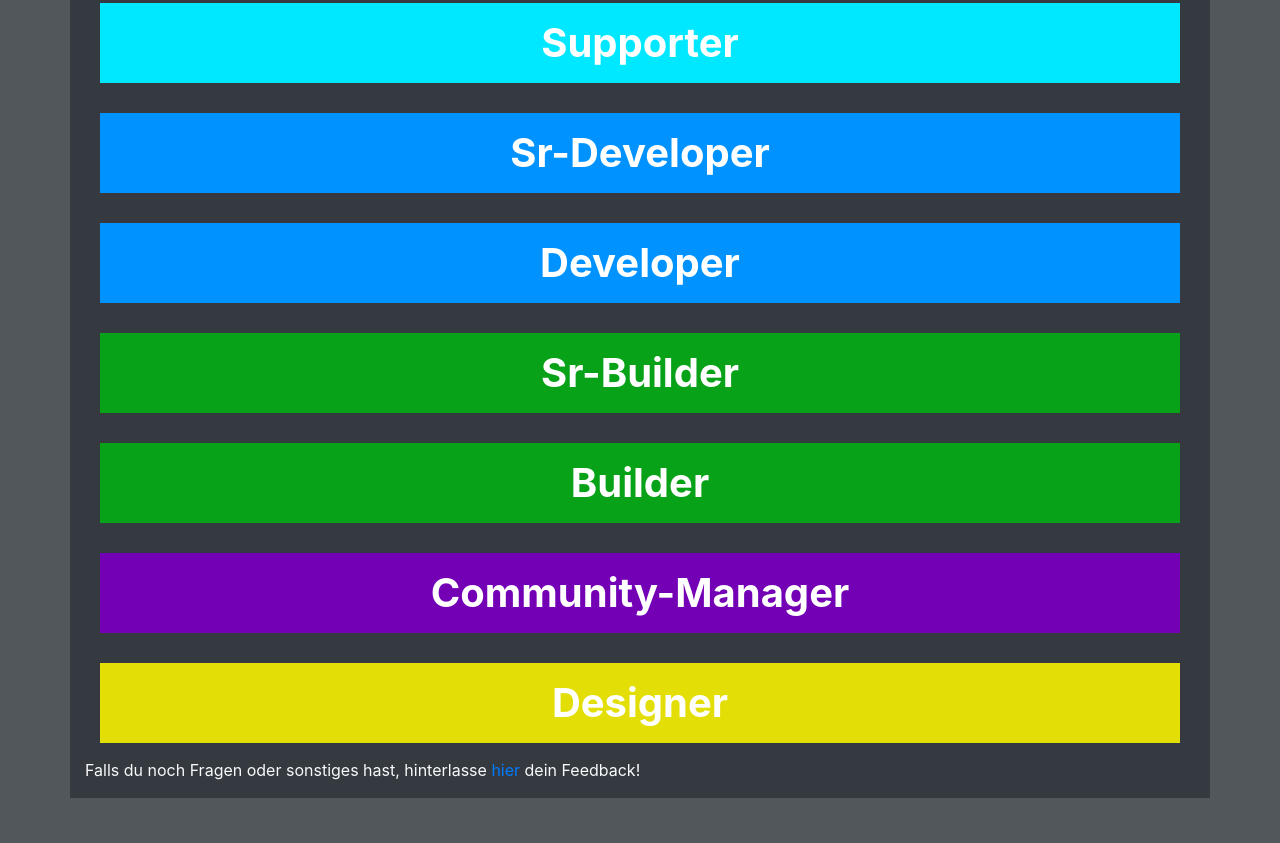
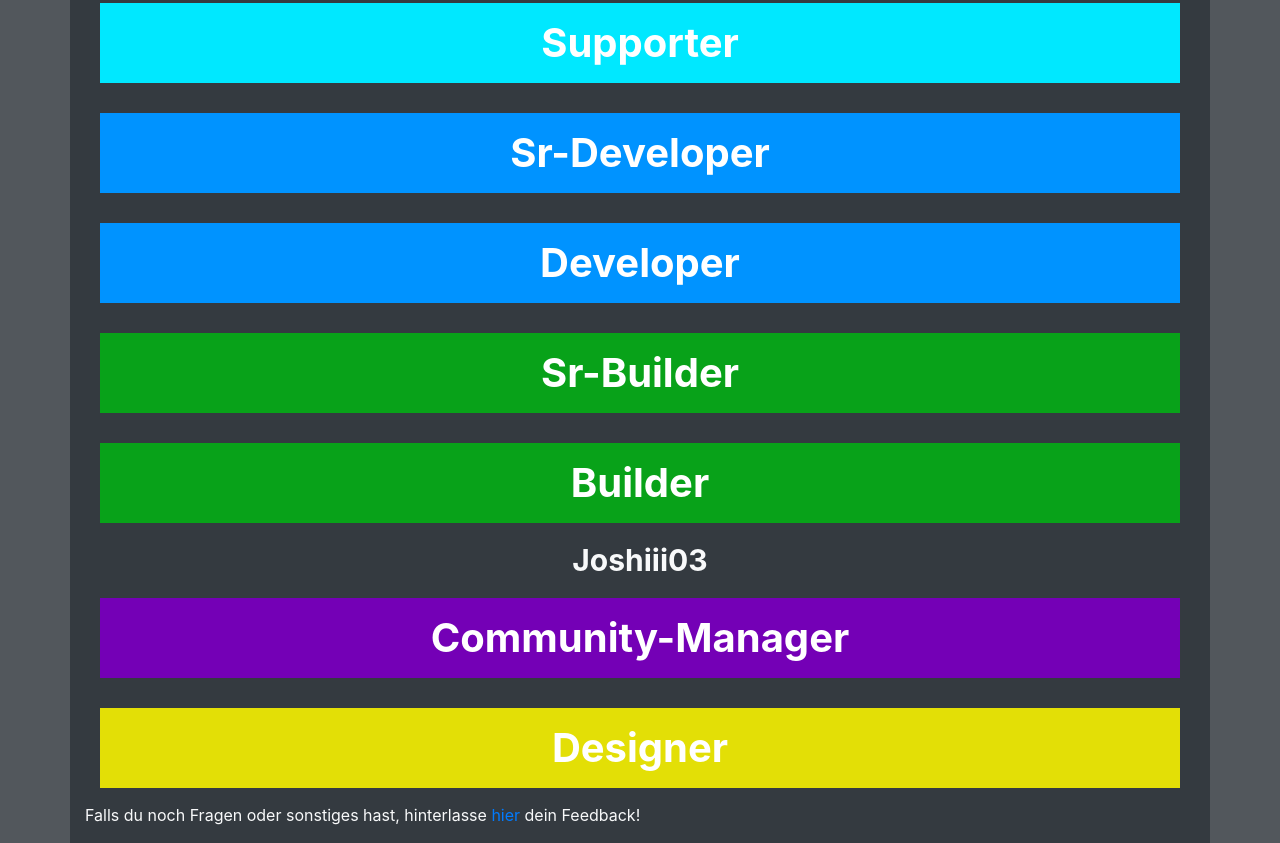
Before and after one commit to gigaclub/Homepage, a plain HTML site: page team.html in a window 1280 px wide. Shown: the part 808-1651 px from the top of the page. Before the commit the page ends 1606 px from the top, so only its background shows below. Drawn offline with nearby package versions, Linux system fonts and the light colour scheme.

Commit message:
Update team.html add Joshi zu buillder hinzugefügt

```diff
--- a/team.html
+++ b/team.html
@@ -112,6 +112,13 @@
                     </div>
                 </div>
             </div>
+			<div class="row">
+                <div class="col justify-content-center align-self-center">
+                    <div class="text-center team">
+                        Joshiii03
+                    </div>
+				</div>
+			</div>
             <div class="row" style="padding: 15px">
                 <div class="col justify-content-center align-self-center">
                     <div class="text-center bar" style="background-color: #7400B6;">
```
